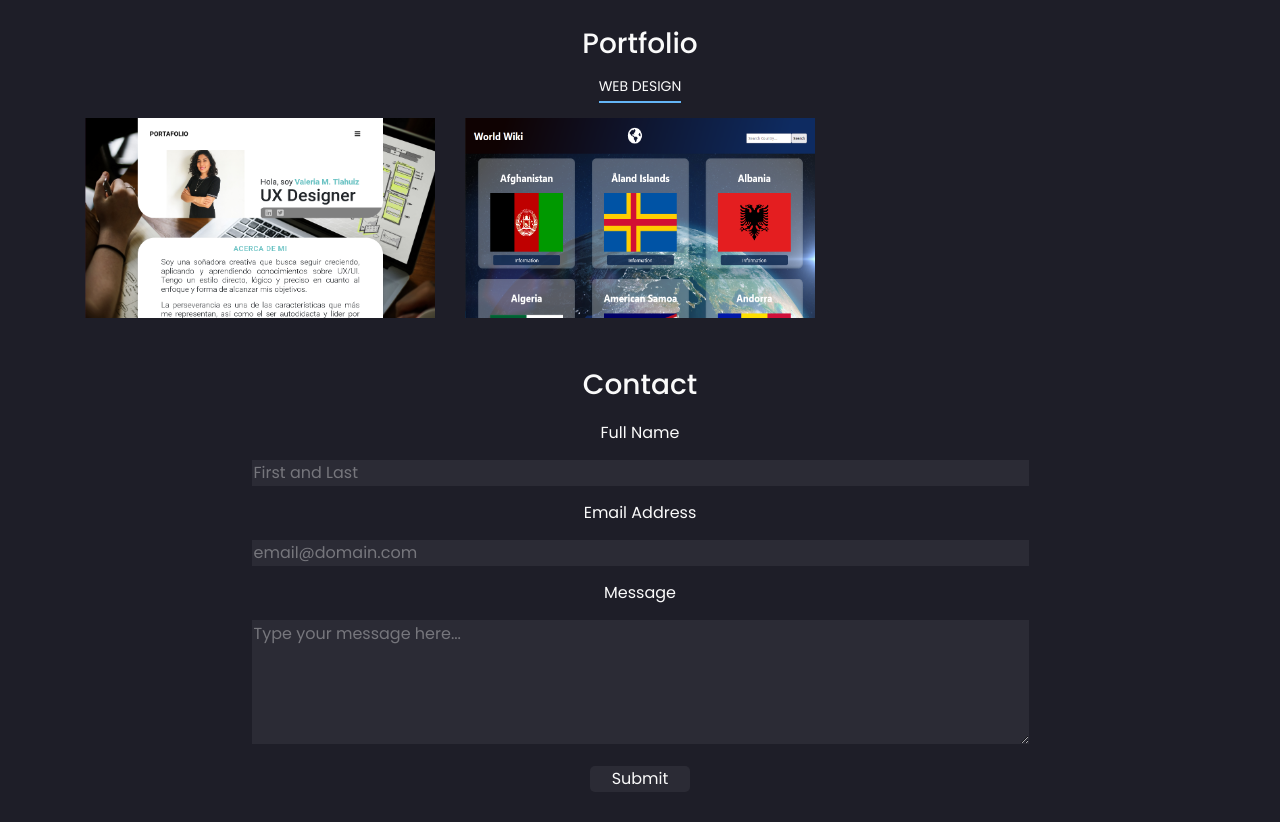
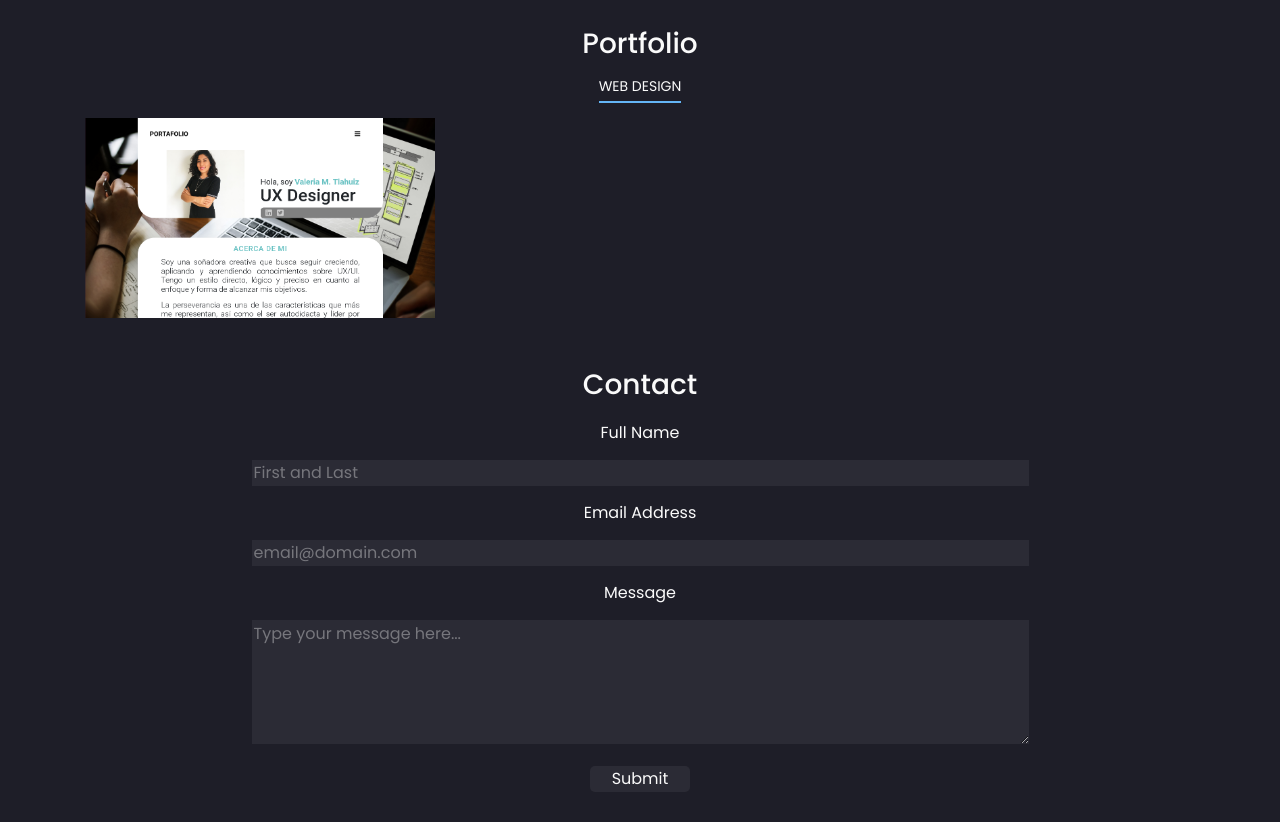
Before and after one commit to mikeislas06/Portafolio-Miguel-Islas-Old, a plain HTML site: page index.html in a window 1280 px wide. Shown: the part 1103-1925 px from the top of the page. Drawn offline with nearby package versions, Linux system fonts and the light colour scheme.

Commit message:
portfolio section modified. Removed world wiki

```diff
--- a/index.html
+++ b/index.html
@@ -545,21 +545,6 @@
                                 <span>Go to site</span>
                             </a>
                         </div>
-                        <div
-                            class="col-12 col-md-6 col-lg-4 portfolio-container"
-                        >
-                            <img
-                                src="./assets/imgs/reactWorldWiki.png"
-                                alt="World wiki React project"
-                            />
-                            <a
-                                class="show-more-btn"
-                                href="https:/world-wiki-maig.netlify.app"
-                                target="_blank"
-                            >
-                                <span>Go to site</span>
-                            </a>
-                        </div>
                     </div>
                 </div>
             </div>
```
Also changed, not shown: assets/imgs/pokeapi.png (deleted), assets/imgs/reactWorldWiki.png (deleted), assets/imgs/webDesign.jpg (deleted).
